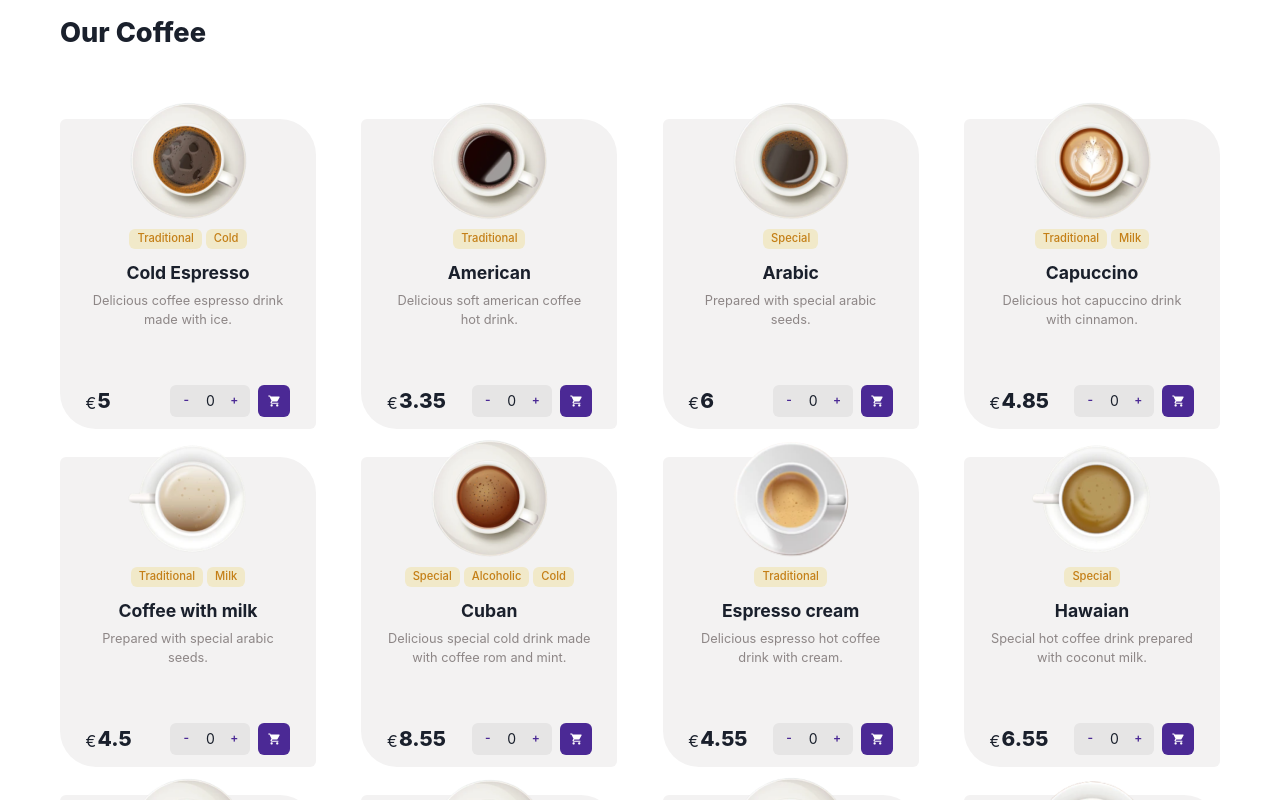
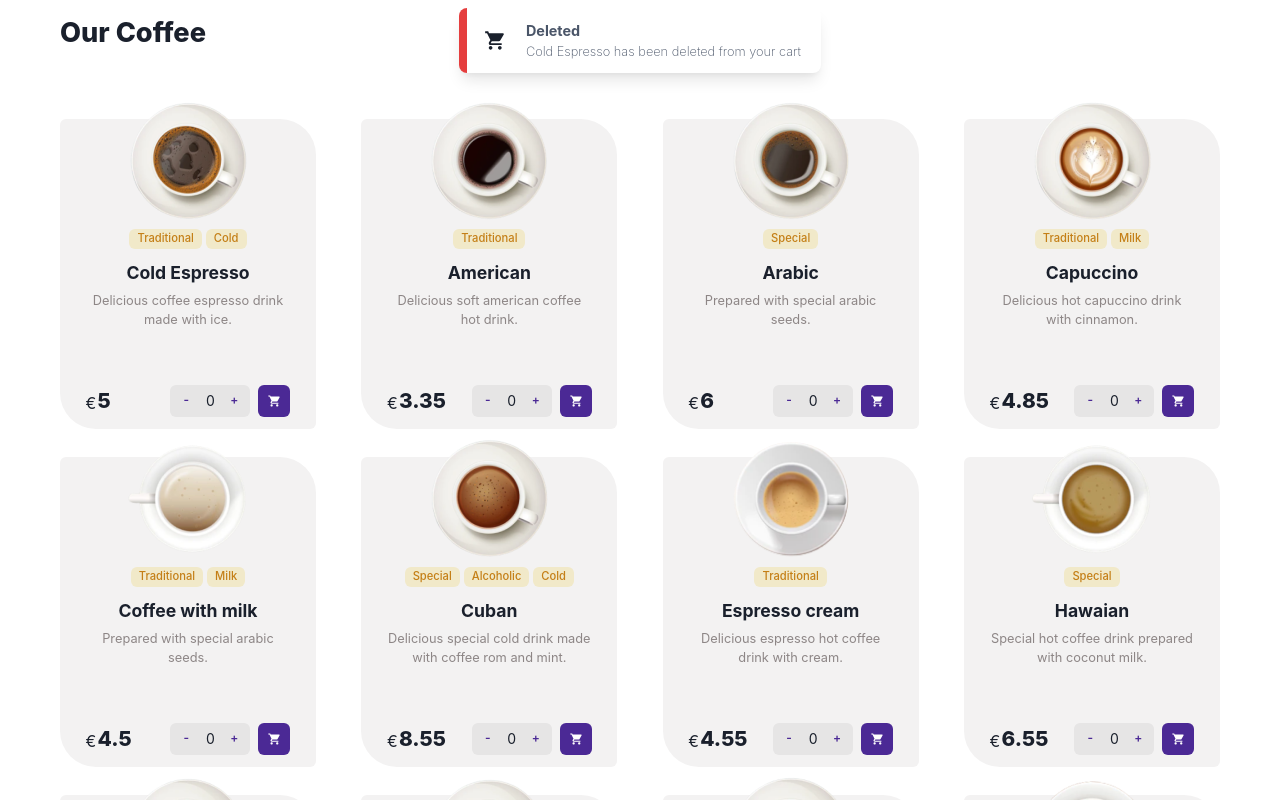
Before and after one commit to diebraga/delivery_coffee, a React (Vite) app: page / in a window 1280 px wide. Both pictures are taken after a click on the button 274 px from the left and 1051 px from the top of the page. Shown: the part 651-1451 px from the top of the page. Built offline with nearby package versions, Linux system fonts and the light colour scheme.

Commit message:
basket notification

```diff
--- a/src/components/OurCoffes/index.tsx
+++ b/src/components/OurCoffes/index.tsx
@@ -1,11 +1,8 @@
 import { Flex, Heading, Wrap, WrapItem } from "@chakra-ui/react";
-import Cafe from '../../assets/coffee/cold_espresso.png'
-import { useWindowSize } from "../../hooks/useWindowSize";
 import CoffeeCard from "./CoffeeCard";
 import products from "../../data/products.json";
 
 export function OurCoffes() {
-  const { width } = useWindowSize()
   return (
     <Flex
       flexDir={'column'}
--- /dev/null
+++ b/src/components/Toast/index.tsx
@@ -0,0 +1,38 @@
+import { Avatar, Box, Flex, Text, useColorModeValue } from "@chakra-ui/react";
+import { IoMdCart } from "react-icons/io";
+
+type Props = {
+  title: string
+  content: string
+  color: "blue.500" | "red.500" | "green.500"
+}
+
+export function ToastNotification({ title, content, color }: Props) {
+  return (
+    <Flex
+      maxW="sm"
+      w="full"
+      mx="auto"
+      bg={useColorModeValue("white", "gray.800")}
+      shadow="lg"
+      rounded="lg"
+      overflow="hidden"
+    >
+      <Flex w={2} bg={color}></Flex>
+
+      <Flex alignItems="center" px={2} py={3}>
+        <Flex p='2'>
+          <IoMdCart size={23}/>
+        </Flex>
+        <Box mx={3}>
+          <Text fontWeight='bold' color={useColorModeValue("gray.600", "gray.200")} fontSize='0.9rem'>
+            {title}
+          </Text>
+          <Text fontWeight='thin' color={useColorModeValue("gray.600", "gray.200")} fontSize='0.8rem'>
+            {content}
+          </Text>
+        </Box>
+      </Flex>
+    </Flex>
+  )
+}
--- a/src/hooks/useInputControl.ts
+++ /dev/null
@@ -1,61 +0,0 @@
-import { useState } from "react"
-
-interface Props {
-  defaultNum?: number
-}
-
-type ProductType = {
-  productRef: string
-  picture: string
-  title: string
-  price: number
-  quantity: number
-}
-
-export function useInputControl({ defaultNum = 0 }: Props) {
-  const [count, setCount] = useState<number>(defaultNum)
-
-  function icrement() {
-    if (count < 9) {
-      setCount(prev => prev + 1)
-    }
-  }
-
-  function decrement() {
-    if (count > 0) {
-      setCount(prev => prev - 1)
-    }
-  }
-
-  function handeleCartControl({
-    array,
-    newProduct,
-    statement1,
-    statement2
-  }: {
-    array: ProductType[],
-    newProduct: ProductType,
-    statement1: boolean,
-    statement2: boolean,
-  }) {
-    if (statement1) {
-      return array.map(item => {
-        return {
-          ...item,
-          price: newProduct.price,
-          quantity: count
-        }
-      })
-    } else if (statement2) {
-      return [...array, newProduct]
-    } else return array.filter(item => item.productRef !== newProduct.productRef)
-  }
-
-  return {
-    count,
-    icrement,
-    decrement,
-    setCount,
-    handeleCartControl
-  }
-}
--- /dev/null
+++ b/src/hooks/useInputControl.tsx
@@ -0,0 +1,86 @@
+import { useToast } from "@chakra-ui/react"
+import { useState } from "react"
+import { ToastNotification } from "../components/Toast"
+
+interface Props {
+  defaultNum?: number
+}
+
+type ProductType = {
+  productRef: string
+  picture: string
+  title: string
+  price: number
+  quantity: number
+}
+
+export function useInputControl({ defaultNum = 0 }: Props) {
+  const [count, setCount] = useState<number>(defaultNum)
+  const toast = useToast()
+
+  function icrement() {
+    if (count < 9) {
+      setCount(prev => prev + 1)
+    }
+  }
+
+  function decrement() {
+    if (count > 0) {
+      setCount(prev => prev - 1)
+    }
+  }
+
+  const id = 'toast'
+
+  function handeleCartControl({
+    array,
+    newProduct,
+    statement1,
+    statement2
+  }: {
+    array: ProductType[],
+    newProduct: ProductType,
+    statement1: boolean,
+    statement2: boolean,
+  }) {
+    if (statement1) {
+      const foundItem = array.map(item => {
+        if (statement2 && !toast.isActive(id)) {
+          toast.closeAll()
+          toast({
+            render: () => <ToastNotification title="Updated" content={`You have ${count} ${item.title} in your cart`} color='blue.500' />,
+            position: 'top'
+          })
+        }
+        return {
+          ...item,
+          price: newProduct.price,
+          quantity: count
+        }
+      })
+      return foundItem
+    } else if (statement2) {
+      toast.closeAll()
+      toast({
+        render: () => <ToastNotification title="New" content={`You have ${count} ${newProduct.title} in your cart`} color='green.500'/>,
+        position: 'top'
+      })
+      return [...array, newProduct]
+    } else {
+      toast.closeAll()
+      toast({
+        render: () => <ToastNotification title="Deleted" content={`${newProduct.title} has been deleted from your cart`} color='red.500'/>,
+        position: 'top'
+      })
+      return array.filter(item => item.productRef !== newProduct.productRef)
+    }
+  }
+
+  return {
+    count,
+    icrement,
+    decrement,
+    setCount,
+    handeleCartControl
+  }
+}
```
